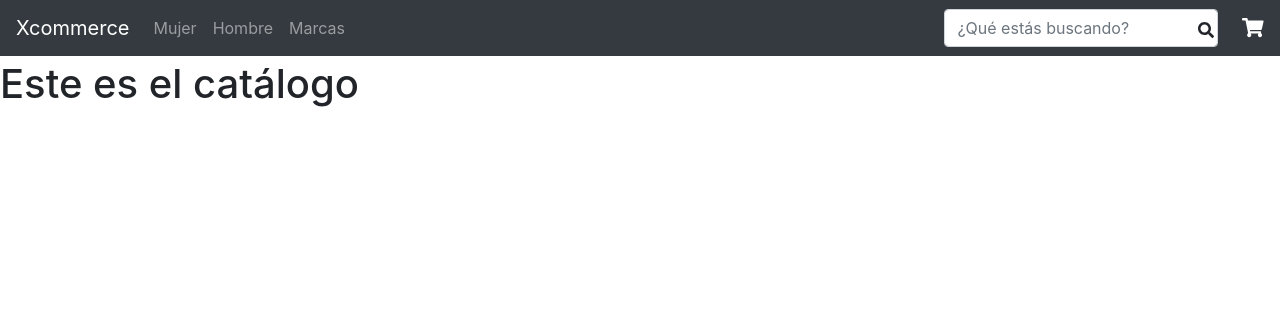
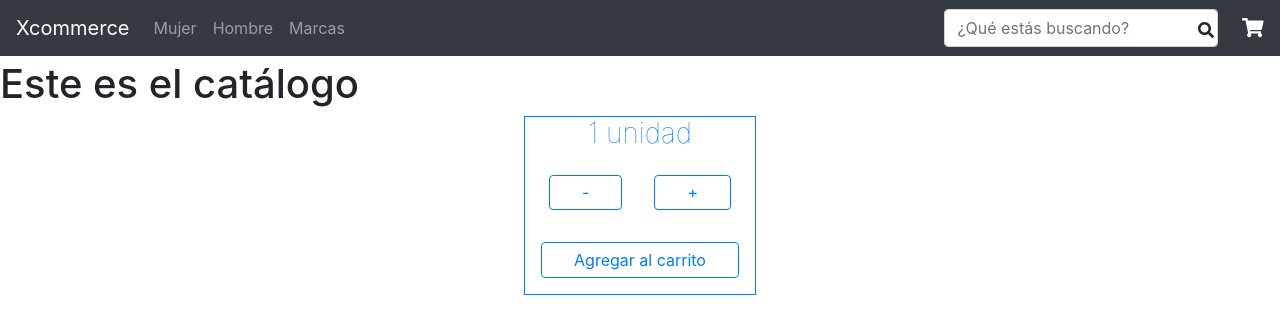
Before and after one commit to Franco-Ou/xcommerce-oubel, a React (Create React App) app: page / in a window 1280 px wide. Shown: the top 334 px of the page. Built offline with nearby package versions, Linux system fonts and the light colour scheme.

Commit message:
Agregué componente ItemCount con handler de Counter y estilos

```diff
--- a/src/App.js
+++ b/src/App.js
@@ -1,13 +1,17 @@
-import React from "react";
+import React, { useState } from "react";
 import "./App.css";
+import ItemCount from "./components/ItemCount";
 import ItemListContainer from "./components/ItemListContainer";
 import NavBar from "./components/NavBar";
 
 function App() {
+  const [counter, setCounter] = useState(1);
+
   return (
     <div>
       <NavBar />
       <ItemListContainer greeting="Este es el catálogo" />
+      <ItemCount stock={5} setCounter={setCounter} counter={counter} />
     </div>
   );
 }
--- /dev/null
+++ b/src/components/ItemCount.css
@@ -0,0 +1,23 @@
+.btn-container {
+  width: fit-content !important;
+  border: 1px #007bff solid !important;
+}
+
+.btn {
+  padding: 0.3em 2em !important;
+  margin: 1em 1em;
+}
+
+.add-subtract-row {
+  display: flex;
+  justify-content: center;
+}
+
+.counter-title-container {
+  text-align: center;
+}
+
+.col h3 {
+  font-weight: lighter;
+  color: #007bff;
+}
--- /dev/null
+++ b/src/components/ItemCount.js
@@ -0,0 +1,76 @@
+import React, { useEffect } from "react";
+import { Button, Row, Col, Container } from "react-bootstrap";
+import "./ItemCount.css";
+
+const ItemCount = ({ counter, setCounter, stock }) => {
+  //Se ejecuta cada vez que se modifica el counter para actualizar la palabra unidad o unidades según la cantidad
+  useEffect(() => {
+    handleUnidades();
+  }, [counter]);
+
+  const handleAdd = () => {
+    if (counter < stock) {
+      setCounter(counter + 1);
+    }
+  };
+
+  const handleSubtract = () => {
+    if (counter > 1) {
+      setCounter(counter - 1);
+    }
+  };
+
+  //Maneja palabra unidad o unidades según la cantidad de unidades
+  const handleUnidades = () => {
+    if (counter === 1) {
+      return "unidad";
+    } else {
+      return "unidades";
+    }
+  };
+
+  const handleAddCarrito = () => {
+    alert(`Usted agregó ${counter} ${handleUnidades()} al carrito`);
+  };
+
+  return (
+    <div>
+      <Container className="btn-container">
+        <Row className="counter-title-container">
+          <Col>
+            <h3>
+              {counter} {handleUnidades()}
+            </h3>
+          </Col>
+        </Row>
+        <Row className="add-subtract-row">
+          <Button
+            className="btn"
+            variant="outline-primary"
+            onClick={() => handleSubtract()}
+          >
+            -
+          </Button>
+          <Button
+            className="btn"
+            variant="outline-primary"
+            onClick={() => handleAdd()}
+          >
+            +
+          </Button>
+        </Row>
+        <Row>
+          <Button
+            className="btn"
+            variant="outline-primary"
+            onClick={() => handleAddCarrito()}
+          >
+            Agregar al carrito
+          </Button>
+        </Row>
+      </Container>
+    </div>
+  );
+};
+
+export default ItemCount;
```
